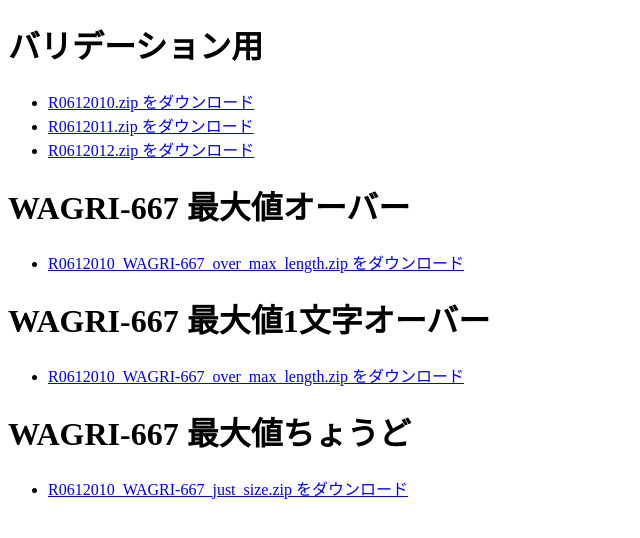
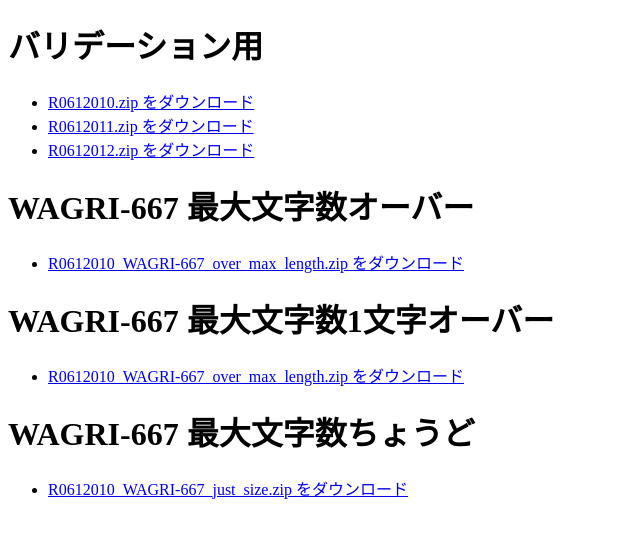
Before and after one commit to Yota-Mochizuki/test-web, a plain HTML site: page index.html in a window 1280 px wide. Shown: the whole page, without its empty margins (0-640 px from the left). Drawn offline with Linux system fonts and the light colour scheme.

Commit message:
文言修正

```diff
--- a/index.html
+++ b/index.html
@@ -12,15 +12,15 @@
         <li><a href="R0612011_for_validation.zip" download>R0612011.zip をダウンロード</a></li>
         <li><a href="R0612012_for_validation.zip" download>R0612012.zip をダウンロード</a></li>
     </ul>
-    <h1>WAGRI-667 最大値オーバー</h1>
+    <h1>WAGRI-667 最大文字数オーバー</h1>
     <ul>
         <li><a href="R0612010_WAGRI-667_over_max_length.zip" download>R0612010_WAGRI-667_over_max_length.zip をダウンロード</a></li>
     </ul>
-    <h1>WAGRI-667 最大値1文字オーバー</h1>
+    <h1>WAGRI-667 最大文字数1文字オーバー</h1>
     <ul>
         <li><a href="R0612010_WAGRI-667_one_character_over.zip" download>R0612010_WAGRI-667_over_max_length.zip をダウンロード</a></li>
     </ul>
-    <h1>WAGRI-667 最大値ちょうど</h1>
+    <h1>WAGRI-667 最大文字数ちょうど</h1>
     <ul>
         <li><a href="R0612010_WAGRI-667_just_size.zip" download>R0612010_WAGRI-667_just_size.zip をダウンロード</a></li>
     </ul>
```
